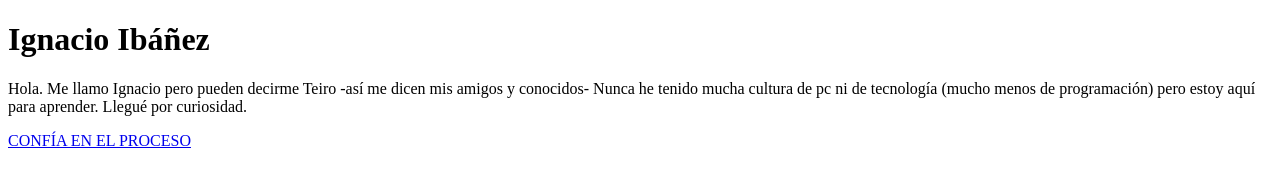
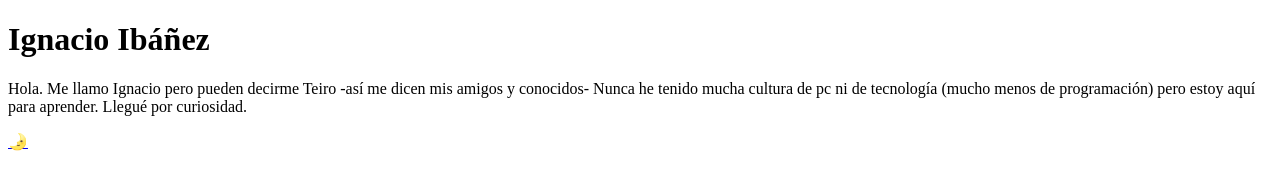
Before and after one commit to teirotauroteiro/clase1, a plain HTML site: page index.html in a window 1280 px wide. Drawn offline with nearby package versions, Linux system fonts and the light colour scheme.

Commit message:
Update index.html

```diff
--- a/index.html
+++ b/index.html
@@ -27,7 +27,7 @@
 
         <script>
             // Esto es una línea de comentario en JAVASCRIPT
-            var palabras = ["TU PUEDES", "NO TE RINDAS", "VE A TU RITMO", "CONFÍA EN EL PROCESO", "OPTIMISMO", "DISFRUTA APRENDER", "CONFÍA EN TI MISMO", "TE QUIERO MUCHO"];
+            var palabras = ["🌚", "🌛", "🌜", "🌝"];
             function setup() {
                 var palabra = random(palabras);
                 createA("page.html?data="+palabra, palabra).parent("next");
```
